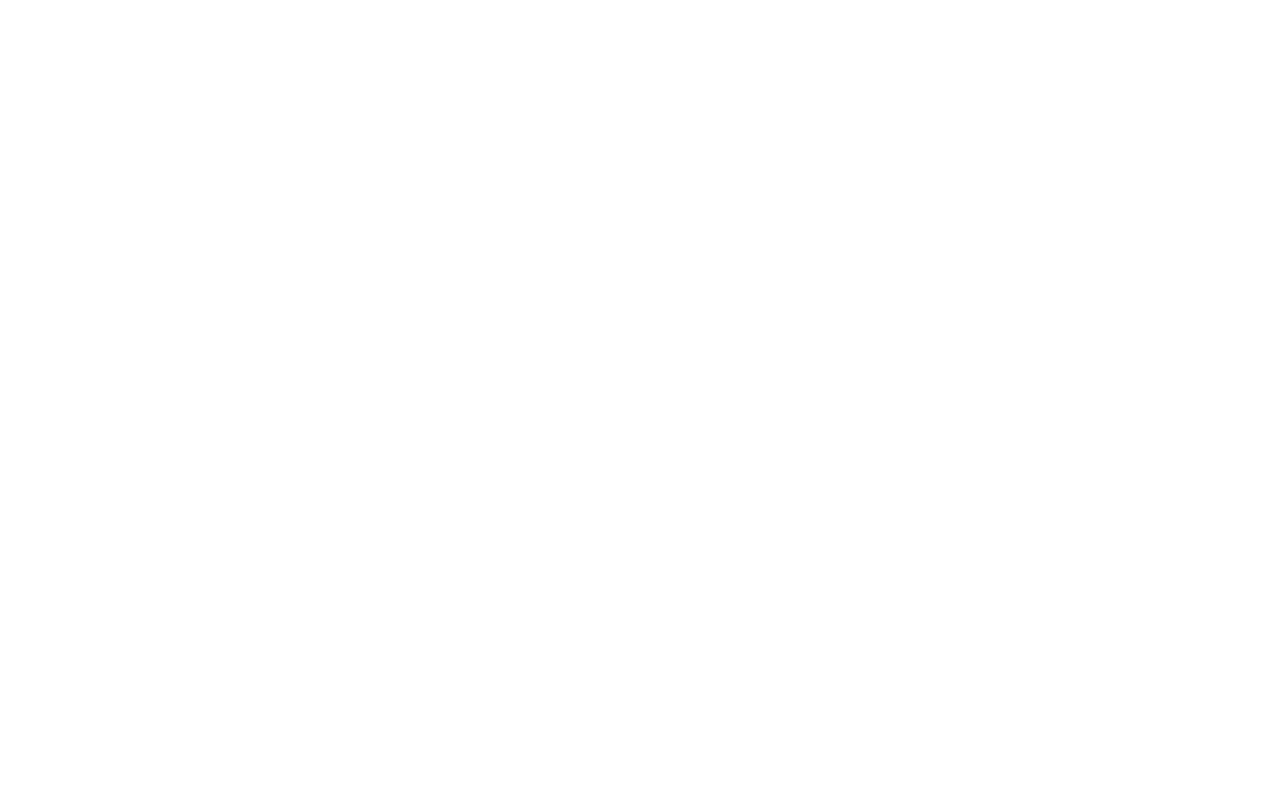
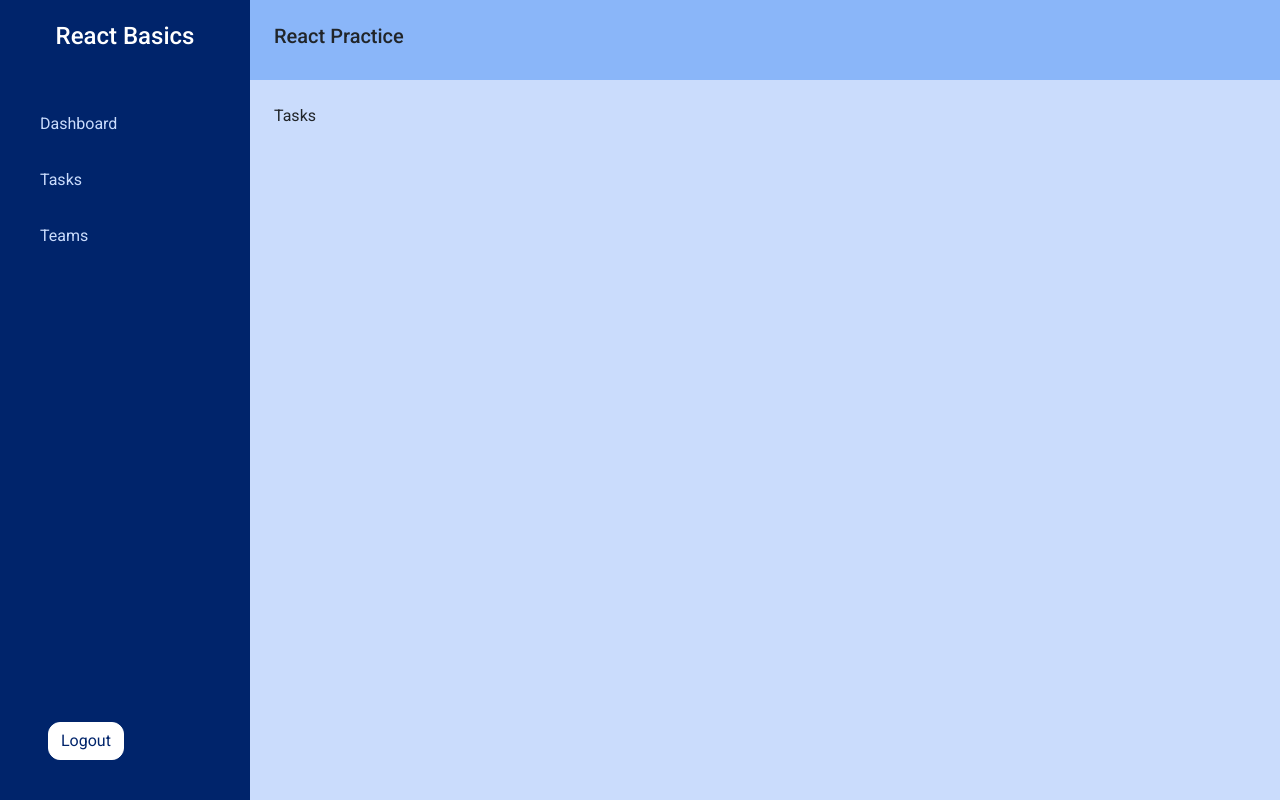
Before and after one commit to tanmaymspatel/react-project-management, a React (Create React App) app: page /1/projects/1/tasks in a window 1280 px wide. Before the commit this address had no page. Built offline with nearby package versions, Linux system fonts and the light colour scheme.

Commit message:
feat: dynamic routing implementation

```diff
--- a/src/core/components/AuthLoginForm.tsx
+++ b/src/core/components/AuthLoginForm.tsx
@@ -8,20 +8,19 @@ function AuthLoginForm() {
 
     const navigate = useNavigate();
 
-    const { loginWithRedirect, isLoading, isAuthenticated } = useAuth0();
+    const { loginWithRedirect, isLoading, isAuthenticated, user } = useAuth0();
+
+    const name = user?.nickname;
 
     useEffect(() => {
         if (isAuthenticated) {
-            navigate('/projects')
+            navigate(`/${name}/projects`)
+            // navigate(`/projects`)
         }
+    });
 
-        if (isLoading) {
-            console.log('load');
-        }
-    })
     return (
         <div className="h-100 d-flex flex-column justify-content-center align-items-center px-3 px-lg-5">
-
             <h4 className="py-md-3 login-text">{!isAuthenticated ? 'Please Login to Continue!' : 'Welcome!'} </h4>
             {!isAuthenticated ? <Button type='button' className="btn btn-secondary" handleClick={() => loginWithRedirect()}>Login</Button> : null}
         </div>
--- /dev/null
+++ b/src/core/components/Header.tsx
@@ -0,0 +1,9 @@
+const Header = () => {
+    return (
+        <>
+            <h5>React Practice</h5>
+        </>
+    )
+}
+
+export default Header
--- a/src/core/components/MainRouting.tsx
+++ b/src/core/components/MainRouting.tsx
@@ -1,6 +1,10 @@
 import { Routes, Route } from 'react-router-dom'
 import Login from './Login';
 import Master from './Master';
+import Dashboard from './projects/Dashboard';
+import Project from './projects/Project';
+import Tasks from './projects/Tasks';
+import Teams from './projects/Teams';
 
 /**
  * @name MainRouting
@@ -11,7 +15,12 @@ function MainRouting() {
         <Routes>
             <Route path='/' element={< Login />} />
             <Route path='/login' element={< Login />} />
-            <Route path='/projects' element={< Master />} />
+            <Route path=':name/projects/*' element={< Master />} >
+                <Route path='' element={<Project />} />
+                <Route path=':id/dashboard' element={<Dashboard />} />
+                <Route path=':id/tasks' element={<Tasks />} />
+                <Route path=':id/teams' element={<Teams />} />
+            </Route>
         </Routes>
     )
 }
--- a/src/core/components/Master.tsx
+++ b/src/core/components/Master.tsx
@@ -1,23 +1,36 @@
+import { Outlet, useParams } from "react-router-dom";
 import { useAuth0 } from "@auth0/auth0-react";
+
+import Header from "./Header";
+import Sidebar from "./Sidebar";
 import { useEffect } from "react";
-import Button from "../../shared/components/UI/Button";
-
 
 function Master() {
-
-    const { logout, user, isLoading } = useAuth0();
+    const { isLoading } = useAuth0();
+    const { id } = useParams();
+    const currentId = Number(id)
 
     useEffect(() => {
-        console.log(user)
-    })
+        console.log(typeof currentId);
+    },)
 
     if (isLoading) {
         return <h6>Loading...</h6>
     }
 
     return (
-        <div>
-            <Button type='button' className="my-2 btn btn-secondary" handleClick={() => logout({ returnTo: window.location.origin })}>Logout</Button>
+        <div className="d-flex h-100">
+            <aside id="sidebar" className="h-100 d-flex flex-column bg-secondary text-light overflow-hidden" >
+                <Sidebar currentId={currentId} />
+            </aside>
+            <div className="flex-grow-1 d-flex flex-column">
+                <header id='header' className="d-flex align-items-center px-4 bg-info flex-shrink-0">
+                    <Header />
+                </header>
+                <main className="d-flex flex-column flex-grow-1 bg-primary p-4 overflow-hidden">
+                    <Outlet />
+                </main>
+            </div>
         </div>
     );
 };
--- /dev/null
+++ b/src/core/components/Sidebar.tsx
@@ -0,0 +1,46 @@
+import { NavLink, useParams } from 'react-router-dom'
+import { useAuth0 } from "@auth0/auth0-react";
+
+import Button from '../../shared/components/UI/Button';
+
+
+export default function Sidebar({ currentId }: any) {
+
+    const { logout, user } = useAuth0();
+    const name = user?.nickname;
+
+
+    return (
+        <>
+            <div className='side-header d-flex align-items-center justify-content-center'>
+                <h4>React Basics</h4>
+            </div>
+            <div className='d-flex flex-column flex-grow-1 overflow-hidden'>
+                <nav className='flex-grow-1 p-3 overflow-y-auto'>
+                    <ul className='nav d-flex flex-column'>
+                        {!currentId && <li className='nav-item p-2 '>
+                            <NavLink className='nav-link border-radius' to={'/' + name + '/projects'}>Projects</NavLink>
+                        </li>}
+                        <li className='nav-item p-2'>
+                            <NavLink className='nav-link border-radius' to={'/' + name + '/projects/' + 1 + '/dashboard'}>Dashboard</NavLink>
+                        </li>
+                        <li className='nav-item p-2'>
+                            <NavLink className='nav-link border-radius' to={'/' + name + '/projects/' + 1 + '/tasks'}>Tasks</NavLink>
+                        </li>
+                        <li className='nav-item p-2'>
+                            <NavLink className='nav-link border-radius' to={'/' + name + '/projects/' + 1 + '/teams'}>Teams</NavLink>
+                        </li>
+                    </ul>
+                </nav>
+                <nav className='p-3'>
+                    <ul>
+                        {/* <NavLink className='nav-link border-radius' to='' onClick={}>Employee List</NavLink> */}
+                        <Button type='button' className="my-2 btn btn-light text-secondary" handleClick={() => logout({ returnTo: window.location.origin })}>Logout</Button>
+
+                    </ul>
+                </nav>
+            </div>
+        </>
+    )
+
+}
--- /dev/null
+++ b/src/core/components/projects/Dashboard.tsx
@@ -0,0 +1,9 @@
+function Dashboard() {
+    return (
+        <div>
+            Dashboard
+        </div>
+    );
+};
+
+export default Dashboard;
--- /dev/null
+++ b/src/core/components/projects/Project.tsx
@@ -0,0 +1,9 @@
+function Project() {
+    return (
+        <div>
+            Projects page
+        </div>
+    )
+}
+
+export default Project;
--- /dev/null
+++ b/src/core/components/projects/Tasks.tsx
@@ -0,0 +1,9 @@
+function Tasks() {
+    return (
+        <div>
+            Tasks
+        </div>
+    )
+};
+
+export default Tasks
--- /dev/null
+++ b/src/core/components/projects/Teams.tsx
@@ -0,0 +1,18 @@
+import { useEffect } from "react";
+import { useParams } from "react-router-dom";
+
+function Teams() {
+    const params = useParams();
+
+    useEffect(() => {
+        console.log(params)
+    });
+
+    return (
+        <div>
+            Teams
+        </div>
+    )
+};
+
+export default Teams;
```
Also changed, not shown: src/core/components/xxProjectRouting.tsx (added, +16 -0 lines).
